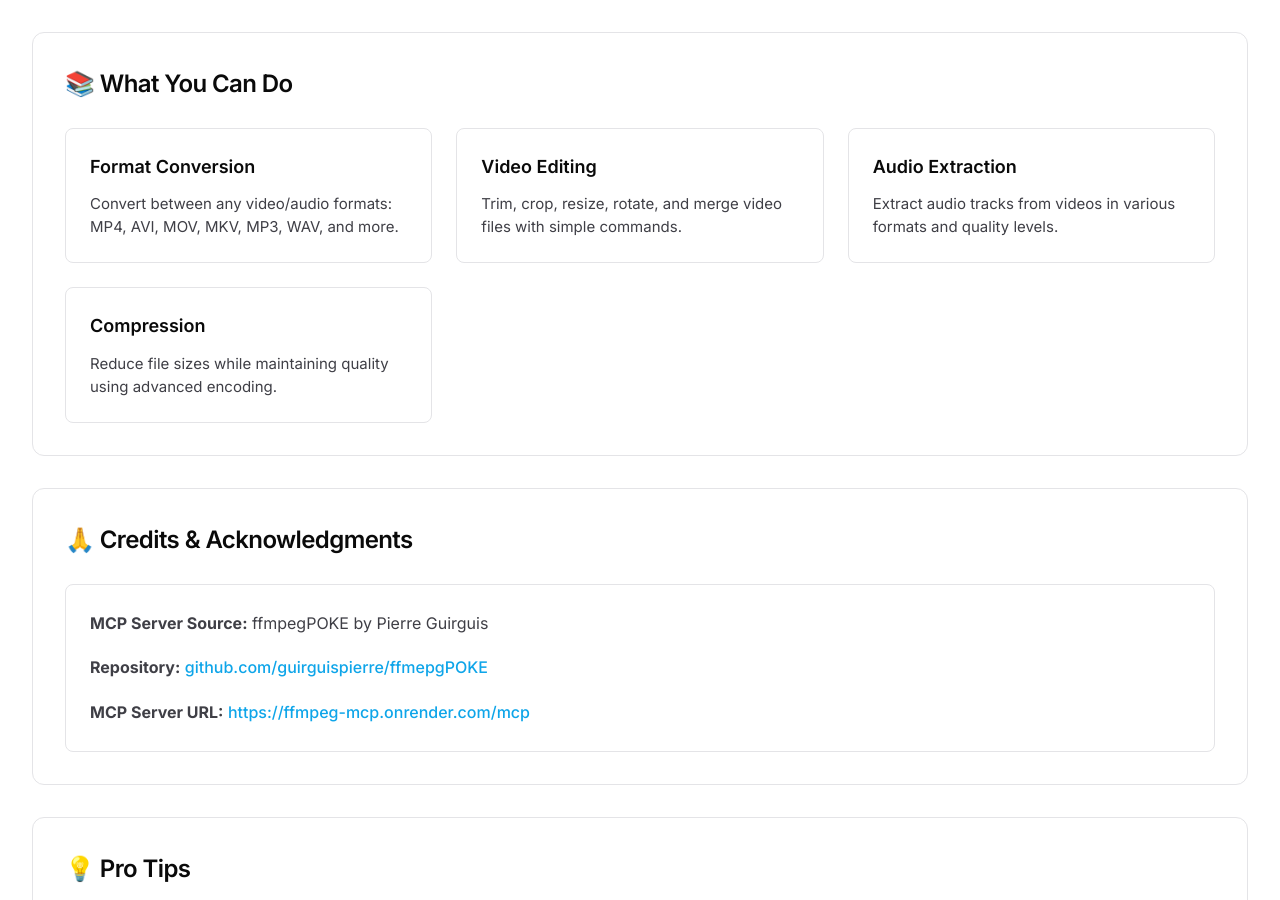
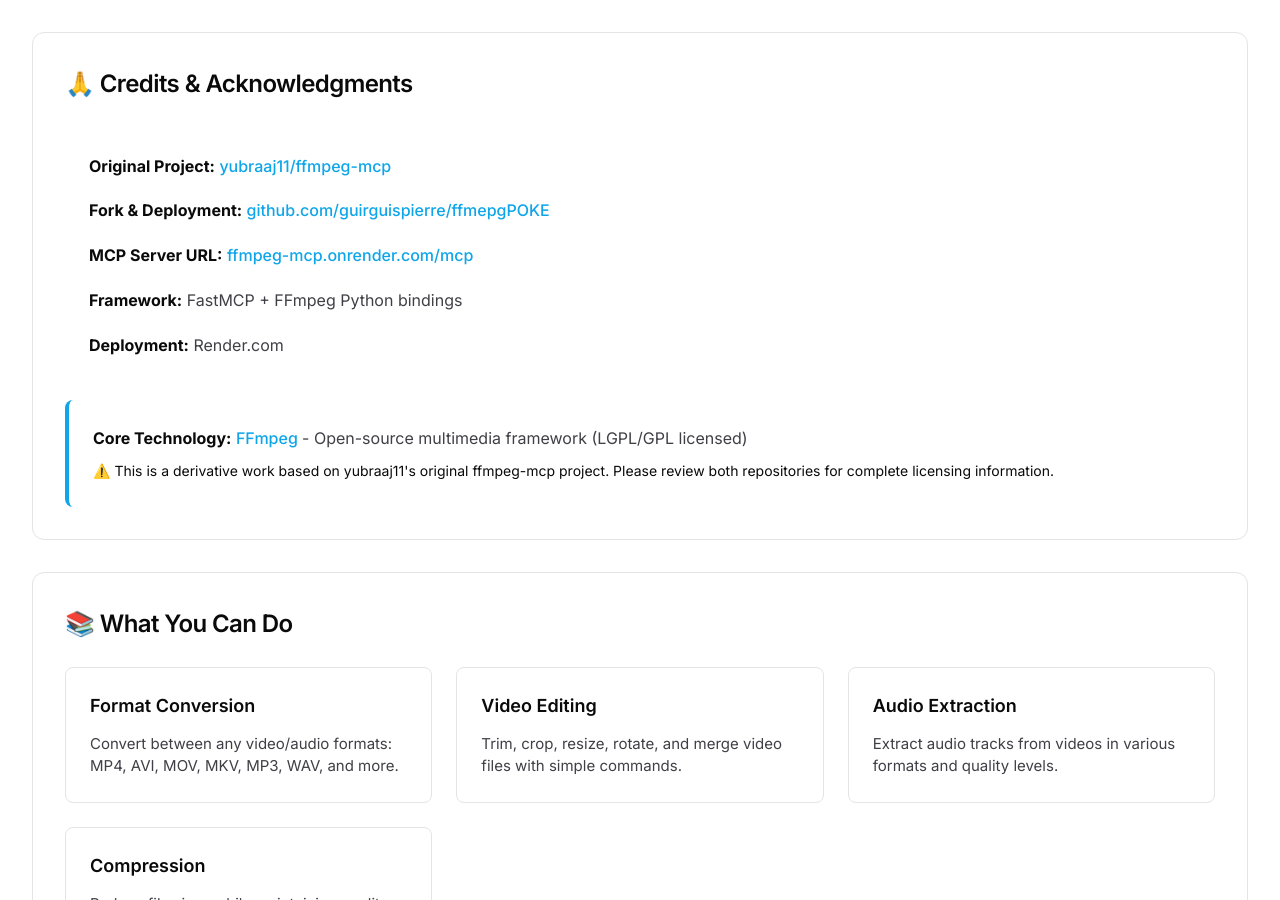
Before and after one commit to guirguispierre/mcp-dashboard, a website: page ffmpeg.html in a window 1280 px wide. Shown: the part 1900-2800 px from the top of the page. Drawn offline with Linux system fonts and the light colour scheme.

Commit message:
Add comprehensive credits to FFmpeg MCP integration - Credit yubraaj11 original project and note derivative work

```diff
--- a/ffmpeg.html
+++ b/ffmpeg.html
@@ -33,7 +33,7 @@
             <div style="background: var(--bg-primary); border: 1px solid var(--gray-border); border-radius: 8px; padding: 2rem; margin: 1.5rem 0; text-align: center;">
                 <p style="color: var(--text-secondary); font-size: 0.9rem; margin-bottom: 1rem;">MCP Server URL:</p>
                 <p style="color: var(--text-primary); font-weight: 600; font-size: 1.1rem; margin-bottom: 1.5rem; word-break: break-all;">https://ffmpeg-mcp.onrender.com/mcp</p>
-                <p style="color: var(--text-secondary); font-size: 0.9rem; margin-bottom: 0.5rem;">Source Code Repository:</p>
+                <p style="color: var(--text-secondary); font-size: 0.9rem; margin-bottom: 0.5rem;">Deployment Repository:</p>
                 <p style="color: var(--text-primary); font-weight: 600; font-size: 1.1rem; margin-bottom: 0;">
                     <a href="https://github.com/guirguispierre/ffmepgPOKE" target="_blank" rel="noopener noreferrer" class="external-link">
                         github.com/guirguispierre/ffmepgPOKE
@@ -88,6 +88,50 @@
         </div>
 
         <div class="content-section">
+            <h2 class="section-title">🙏 Credits & Acknowledgments</h2>
+            <div style="background: var(--bg-primary); padding: 1.5rem; border-radius: 8px; border-left: 4px solid var(--accent-green);">
+                <p style="color: var(--text-secondary); line-height: 1.8; margin-bottom: 1rem;">
+                    <strong style="color: var(--text-primary);">Original Project:</strong>
+                    <a href="https://github.com/yubraaj11/ffmpeg-mcp" target="_blank" rel="noopener noreferrer" class="external-link">
+                        yubraaj11/ffmpeg-mcp
+                    </a>
+                </p>
+                <p style="color: var(--text-secondary); line-height: 1.8; margin-bottom: 1rem;">
+                    <strong style="color: var(--text-primary);">Fork & Deployment:</strong>
+                    <a href="https://github.com/guirguispierre/ffmepgPOKE" target="_blank" rel="noopener noreferrer" class="external-link">
+                        github.com/guirguispierre/ffmepgPOKE
+                    </a>
+                </p>
+                <p style="color: var(--text-secondary); line-height: 1.8; margin-bottom: 1rem;">
+                    <strong style="color: var(--text-primary);">MCP Server URL:</strong>
+                    <a href="https://ffmpeg-mcp.onrender.com/mcp" target="_blank" rel="noopener noreferrer" class="external-link">
+                        ffmpeg-mcp.onrender.com/mcp
+                    </a>
+                </p>
+                <p style="color: var(--text-secondary); line-height: 1.8; margin-bottom: 1rem;">
+                    <strong style="color: var(--text-primary);">Framework:</strong>
+                    FastMCP + FFmpeg Python bindings
+                </p>
+                <p style="color: var(--text-secondary); line-height: 1.8; margin-bottom: 0;">
+                    <strong style="color: var(--text-primary);">Deployment:</strong>
+                    Render.com
+                </p>
+            </div>
+
+            <div style="background: var(--bg-primary); padding: 1.5rem; border-radius: 8px; border-left: 4px solid var(--accent-blue); margin-top: 1rem;">
+                <p style="color: var(--text-secondary); line-height: 1.8; margin-bottom: 0.5rem;">
+                    <strong style="color: var(--text-primary);">Core Technology:</strong>
+                    <a href="https://ffmpeg.org" target="_blank" rel="noopener noreferrer" class="external-link">
+                        FFmpeg
+                    </a> - Open-source multimedia framework (LGPL/GPL licensed)
+                </p>
+                <p style="font-size: 0.875rem; color: var(--warning-color); margin-top: 0.5rem;">
+                    ⚠️ This is a derivative work based on yubraaj11's original ffmpeg-mcp project. Please review both repositories for complete licensing information.
+                </p>
+            </div>
+        </div>
+
+        <div class="content-section">
             <h2 class="section-title">📚 What You Can Do</h2>
             <div class="guide-grid">
                 <div class="guide-card">
@@ -110,24 +154,27 @@
         </div>
 
         <div class="content-section">
-            <h2 class="section-title">🙏 Credits & Acknowledgments</h2>
-            <div style="background: var(--bg-primary); padding: 1.5rem; border-radius: 8px; border: 1px solid var(--gray-border);">
-                <p style="color: var(--text-secondary); line-height: 1.8; margin-bottom: 1rem;">
-                    <strong>MCP Server Source:</strong> ffmpegPOKE by Pierre Guirguis
-                </p>
-                <p style="color: var(--text-secondary); line-height: 1.8; margin-bottom: 1rem;">
-                    <strong>Repository:</strong>
-                    <a href="https://github.com/guirguispierre/ffmepgPOKE" target="_blank" class="external-link">
-                        github.com/guirguispierre/ffmepgPOKE
-                    </a>
-                </p>
-                <p style="color: var(--text-secondary); line-height: 1.8; margin-bottom: 0;">
-                    <strong>MCP Server URL:</strong>
-                    <a href="https://ffmpeg-mcp.onrender.com/mcp" target="_blank" class="external-link">
-                        https://ffmpeg-mcp.onrender.com/mcp
-                    </a>
-                </p>
-            </div>
+            <h2 class="section-title">🔗 Resources</h2>
+            <ul style="list-style: none; padding: 0;">
+                <li style="margin-bottom: 1rem;">
+                    <a href="https://github.com/yubraaj11/ffmpeg-mcp" target="_blank" rel="noopener noreferrer" class="external-link">💻 Original MCP Server (yubraaj11)</a>
+                </li>
+                <li style="margin-bottom: 1rem;">
+                    <a href="https://github.com/guirguispierre/ffmepgPOKE" target="_blank" rel="noopener noreferrer" class="external-link">🔄 Fork & Deployment</a>
+                </li>
+                <li style="margin-bottom: 1rem;">
+                    <a href="https://ffmpeg-mcp.onrender.com/mcp" target="_blank" rel="noopener noreferrer" class="external-link">🔗 Production Endpoint</a>
+                </li>
+                <li style="margin-bottom: 1rem;">
+                    <a href="https://ffmpeg.org/" target="_blank" rel="noopener noreferrer" class="external-link">🌐 Official FFmpeg Website</a>
+                </li>
+                <li style="margin-bottom: 1rem;">
+                    <a href="https://ffmpeg.org/documentation.html" target="_blank" rel="noopener noreferrer" class="external-link">📖 FFmpeg Documentation</a>
+                </li>
+                <li style="margin-bottom: 1rem;">
+                    <a href="https://modelcontextprotocol.io" target="_blank" rel="noopener noreferrer" class="external-link">📚 Model Context Protocol Docs</a>
+                </li>
+            </ul>
         </div>
 
         <div class="content-section">
@@ -137,7 +184,7 @@
                 <li>⚡ Processing happens remotely for convenience</li>
                 <li>🔒 Secure server processing with privacy protection</li>
                 <li>🎯 Be specific about quality preferences</li>
-                <li>📊 Server may need warmup time on first request</li>
+                <li>📊 Server may need warmup time on first request (Render.com)</li>
             </ul>
         </div>
 
@@ -147,7 +194,7 @@
 
         <footer>
             <div class="footer-disclaimer">
-                <p><strong>⚠️ Important Disclaimer:</strong> This page is independently created by Pierre Guirguis. Not affiliated with poke.com or FFmpeg project.</p>
+                <p><strong>⚠️ Important Disclaimer:</strong> This page is independently created by Pierre Guirguis. Not affiliated with poke.com or FFmpeg project. Use FFmpeg in accordance with applicable licenses and regulations.</p>
             </div>
             <p style="text-align: center; color: var(--text-secondary); margin-top: 2rem;">
                 Built with ❤️ for the Poke community by Pierre Guirguis
```
